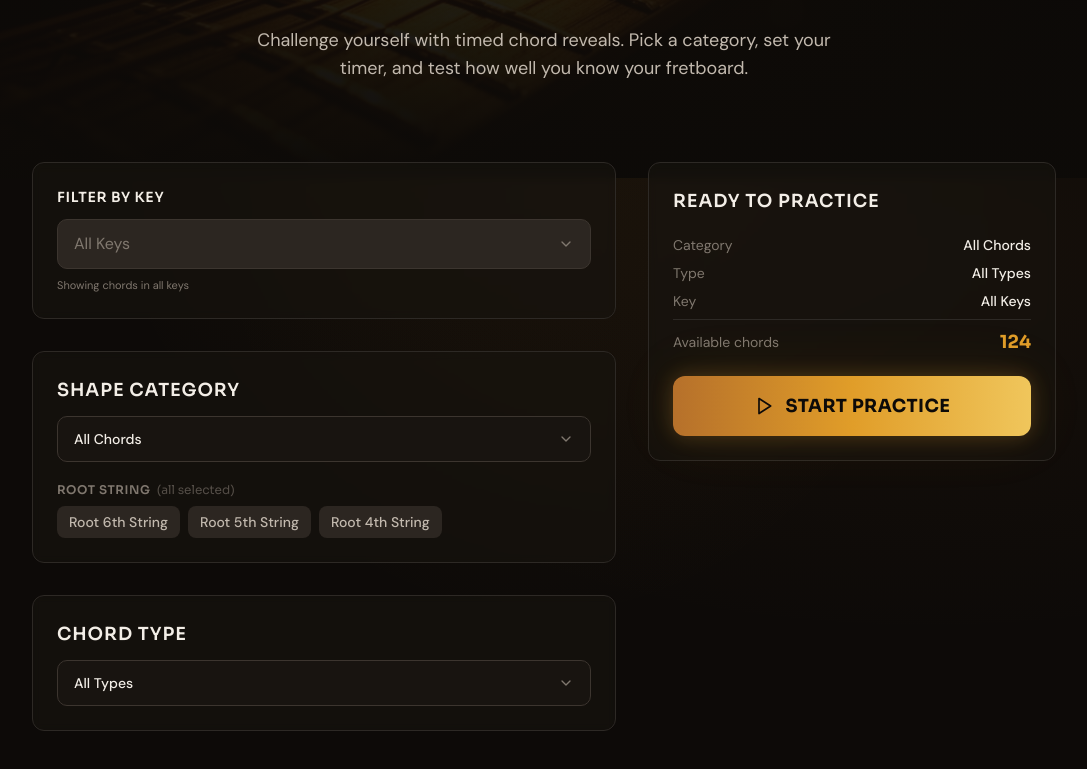
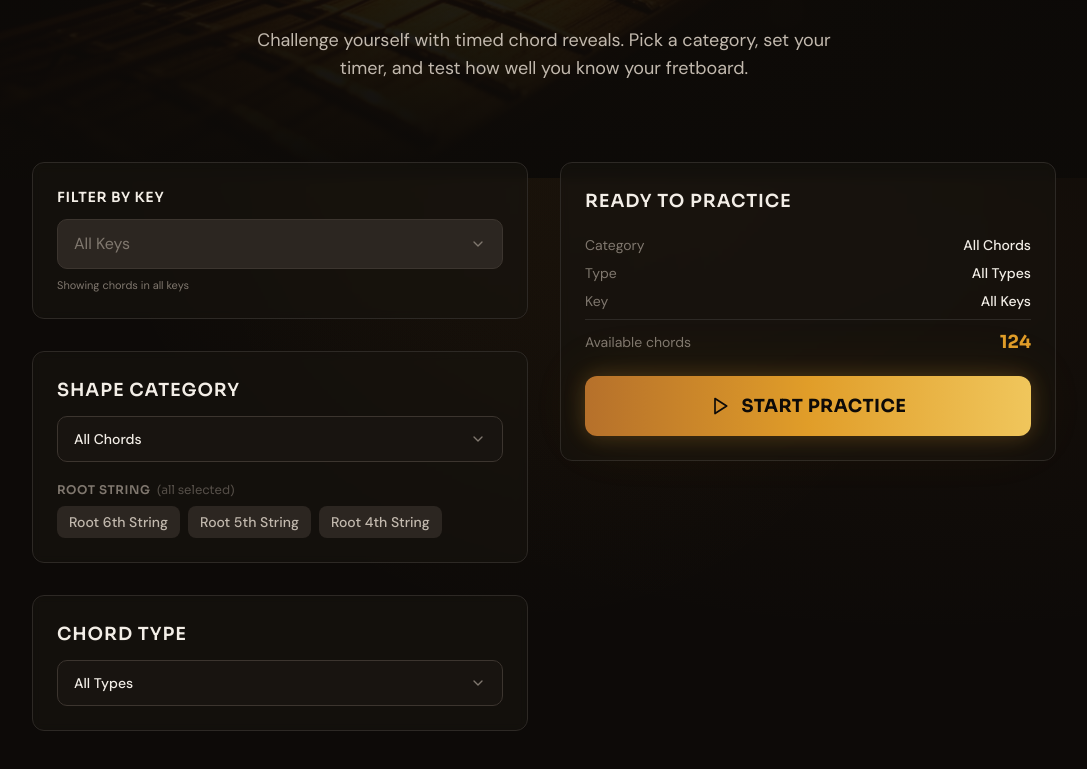
Before and after one commit to randysoller/FretMaster, a React (Vite) app: page /chord-practice in a window 1280 px wide. Shown: the part 323-1092 px from the top of the page, without its empty margins (96-1183 px from the left). Built offline with nearby package versions, Linux system fonts and the light colour scheme.

Commit message:
Balance card widths on chord practice page

```diff
--- a/src/pages/Home.tsx
+++ b/src/pages/Home.tsx
@@ -58,9 +58,9 @@ export default function Home() {
       {/* Setup Section */}
       <div className="px-4 sm:px-6 pb-12 sm:pb-16 -mt-2 sm:-mt-4">
         <div className="max-w-5xl mx-auto">
-          <div className="grid grid-cols-1 lg:grid-cols-12 gap-4 sm:gap-6 lg:gap-8">
+          <div className="grid grid-cols-1 lg:grid-cols-2 gap-4 sm:gap-6 lg:gap-8">
             {/* Left: Category + Type */}
-            <div className="lg:col-span-7 space-y-4 sm:space-y-6 lg:space-y-8">
+            <div className="space-y-4 sm:space-y-6 lg:space-y-8">
               {/* Key Filter */}
               <div className="relative z-10 rounded-xl border border-[hsl(var(--border-subtle))] bg-[hsl(var(--bg-elevated)/0.6)] backdrop-blur-sm p-4 sm:p-6">
                 <div className="flex items-center justify-between mb-3">
@@ -148,7 +148,7 @@ export default function Home() {
             </div>
 
             {/* Right: Summary + Start */}
-            <div className="lg:col-span-5 space-y-4 sm:space-y-6 lg:space-y-8">
+            <div className="space-y-4 sm:space-y-6 lg:space-y-8">
               <div className="rounded-xl border border-[hsl(var(--border-subtle))] bg-[hsl(var(--bg-elevated)/0.6)] backdrop-blur-sm p-4 sm:p-6 space-y-4 sm:space-y-5">
                 <h3 className="font-display text-base sm:text-lg font-semibold text-[hsl(var(--text-default))] uppercase tracking-wider">
                   Ready to Practice
```
